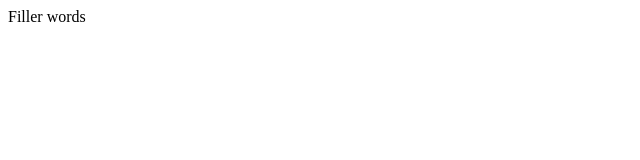
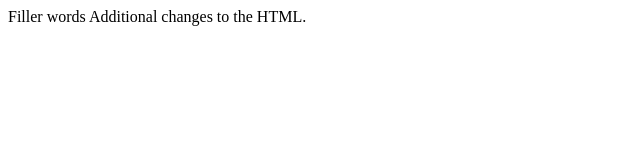
Before and after one commit to boynamedjack47/Project1, a plain HTML site: page index.html in a window 1280 px wide. Shown: the whole page, without its empty margins (0-640 px from the left). Drawn offline with Linux system fonts and the light colour scheme.

Commit message:
adding changes to HTML

```diff
--- a/index.html
+++ b/index.html
@@ -1,9 +1,9 @@
 <!DOCTYPE html>
 <html>
-    <head>
-    </head>
+    <link rel="stylesheet" href="styles.css">
+</head>
 <body>
-Filler words
+Filler words Additional changes to the HTML.
 
 
 </body>
```
